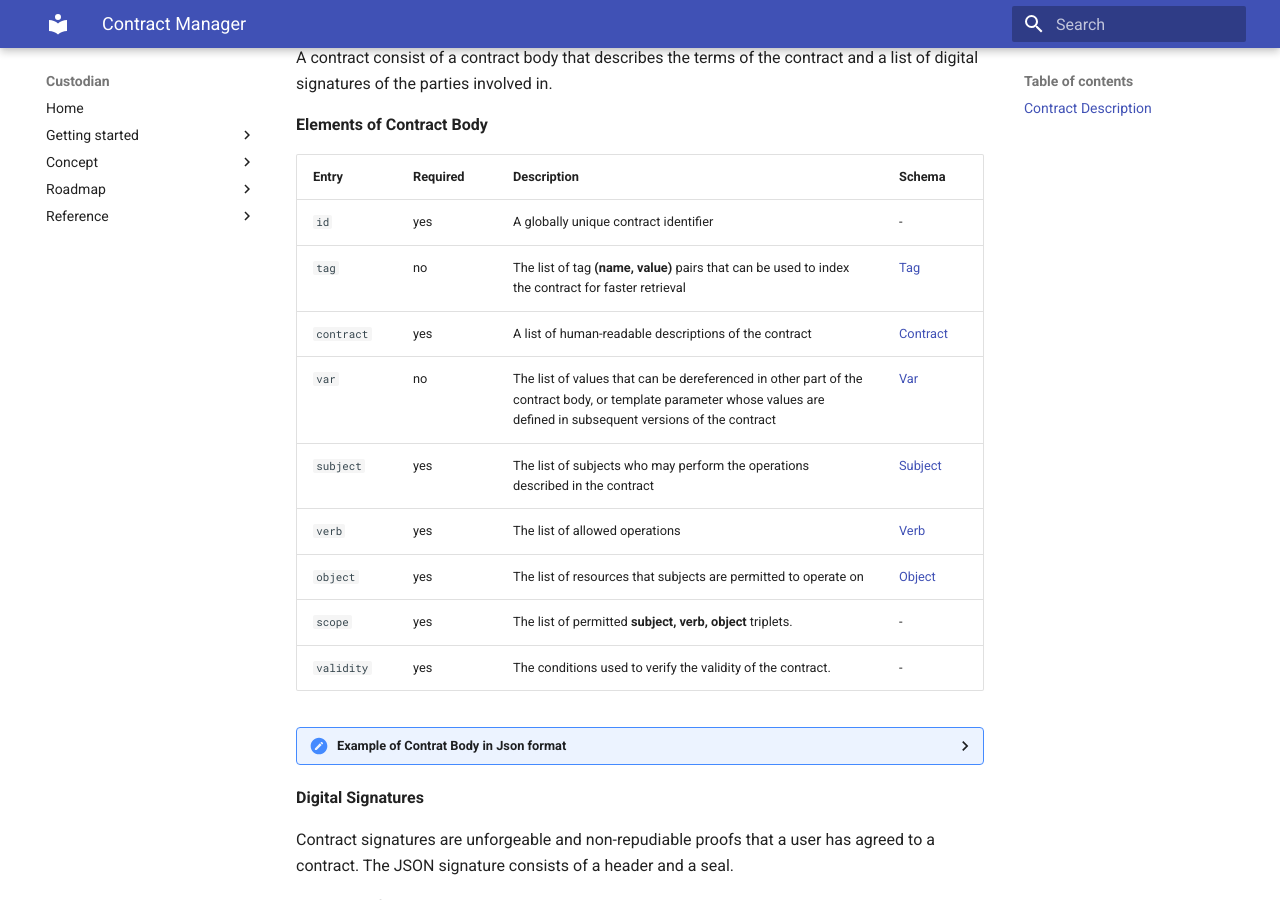
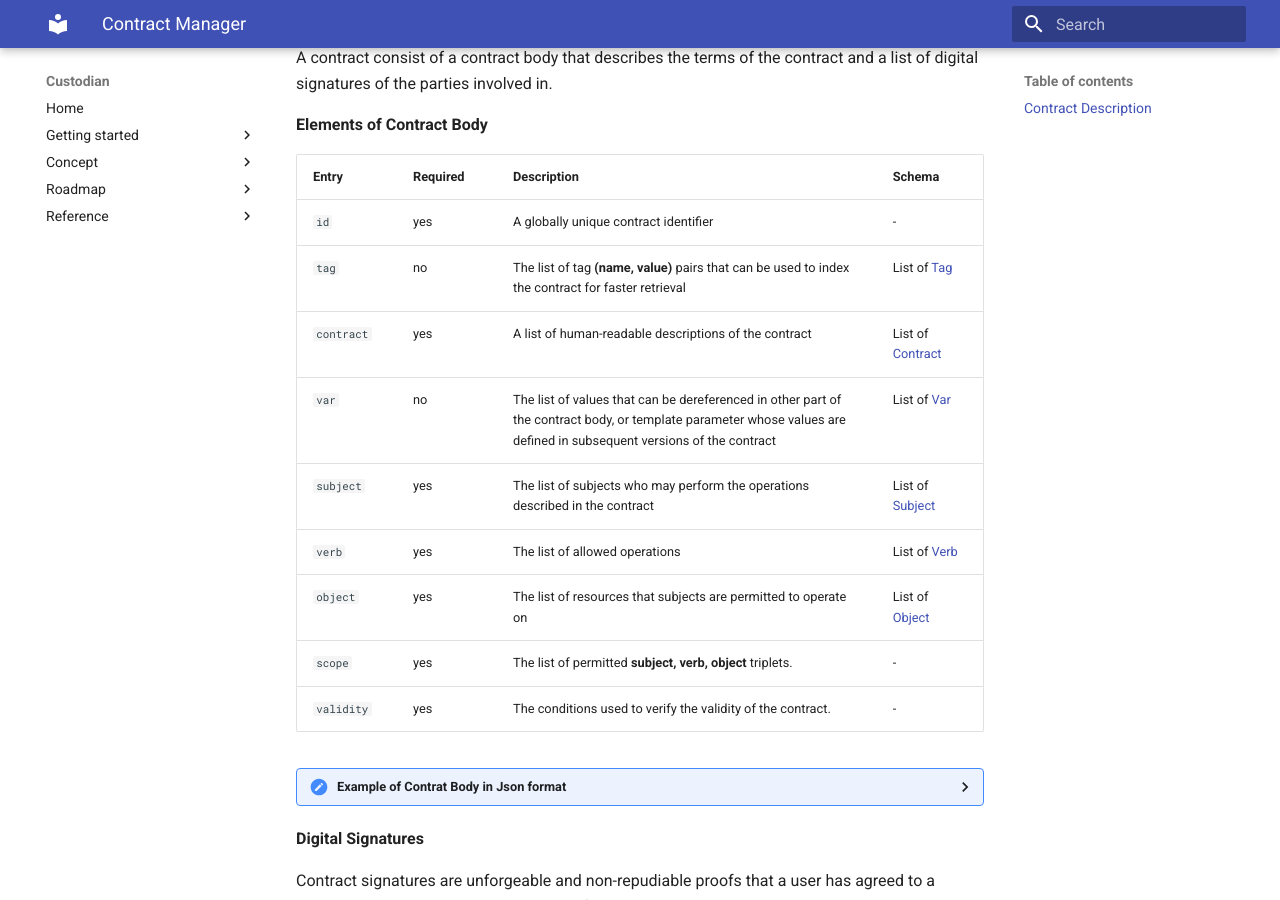
Before and after one commit to sabrinaossey/Custodian-doc, an MkDocs documentation site: the page built from docs/concept/contract.md, in a window 1280 px wide and 900 px high, scrolled down 344 px. Built offline with MkDocs 1.6.1 and Material for MkDocs 9.7.7, drawn with Linux system fonts in a browser that asks for light colours.

Commit message:
fix links in contract; add "list of"

```diff
--- a/docs/concept/contract.md
+++ b/docs/concept/contract.md
@@ -13,12 +13,12 @@ A contract consist of a contract body that describes the terms of the contract a
 | Entry| Required| Description| Schema|
 | --- | --- | --- |--- |
 | `id` | yes | A globally unique contract identifier | -|
-| `tag` | no |The list of tag **(name, value)** pairs that can be used to index the contract for faster retrieval| [Tag](./schema.md#Tag)|
-| `contract` | yes | A list of human-readable descriptions of the contract| [Contract](./schema.md#Contract)|
-| `var` | no | The list of values that can be dereferenced in other part of the contract body, or template parameter whose values are defined in subsequent versions of the contract | [Var](./schema.md#Var)|
-| `subject` | yes |The list of subjects who may perform the operations described in the contract| [Subject](./schema.md#Subject)|
-| `verb` | yes | The list of allowed operations | [Verb](./schema.md#Verb)|
-| `object` | yes | The list of resources that subjects are permitted to operate on | [Object](./schema.md#Object)|
+| `tag` | no |The list of tag **(name, value)** pairs that can be used to index the contract for faster retrieval| List of [Tag](./schema.md#tag)|
+| `contract` | yes | A list of human-readable descriptions of the contract| List of [Contract](./schema.md#contract)|
+| `var` | no | The list of values that can be dereferenced in other part of the contract body, or template parameter whose values are defined in subsequent versions of the contract | List of [Var](./schema.md#var)|
+| `subject` | yes |The list of subjects who may perform the operations described in the contract| List of [Subject](./schema.md#subject)|
+| `verb` | yes | The list of allowed operations | List of [Verb](./schema.md#verb)|
+| `object` | yes | The list of resources that subjects are permitted to operate on | List of [Object](./schema.md#object)|
 | `scope` | yes | The list of permitted **subject, verb, object** triplets. | -|
 | `validity` | yes |The conditions used to verify the validity of the contract.| -|
 
```
